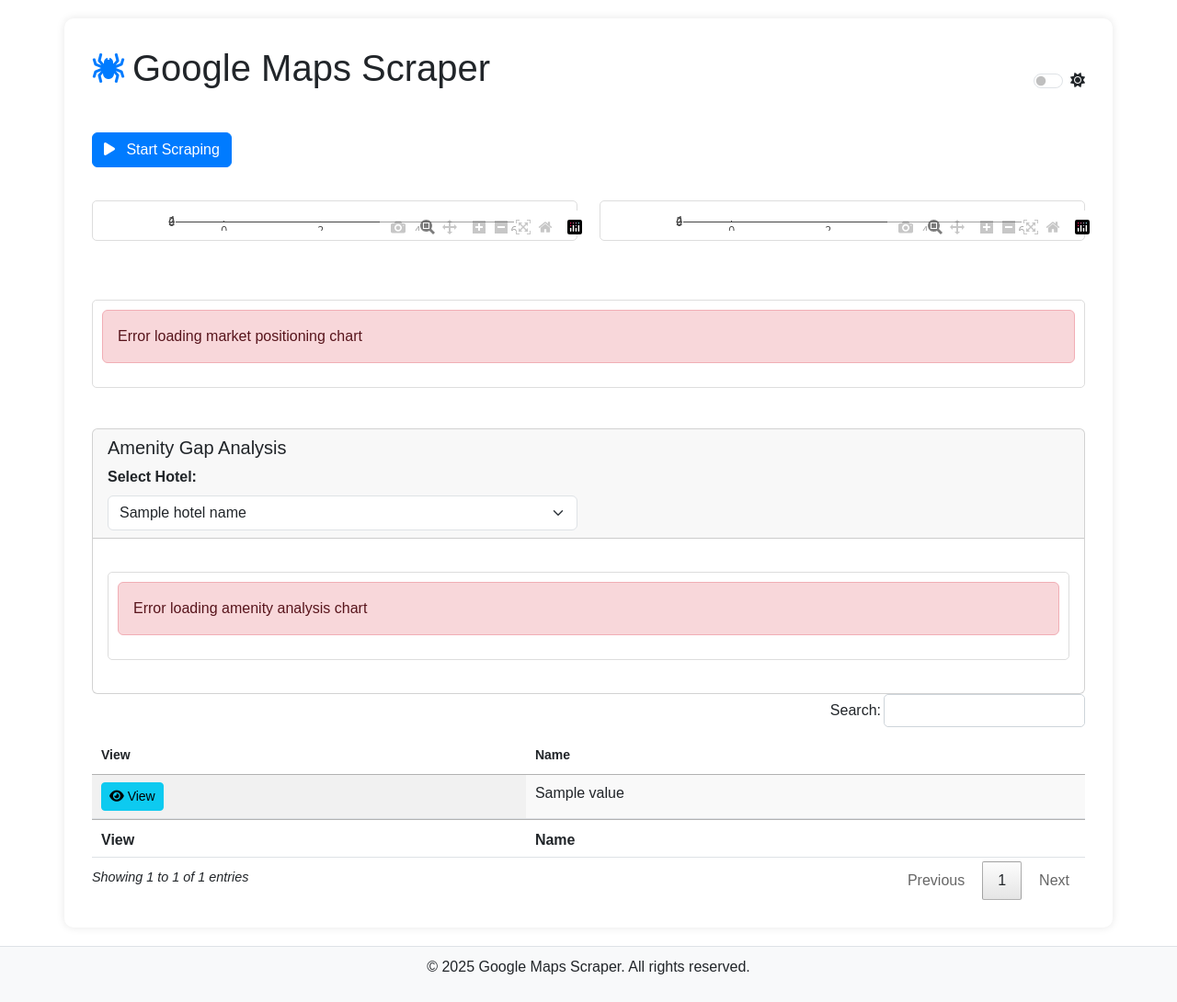
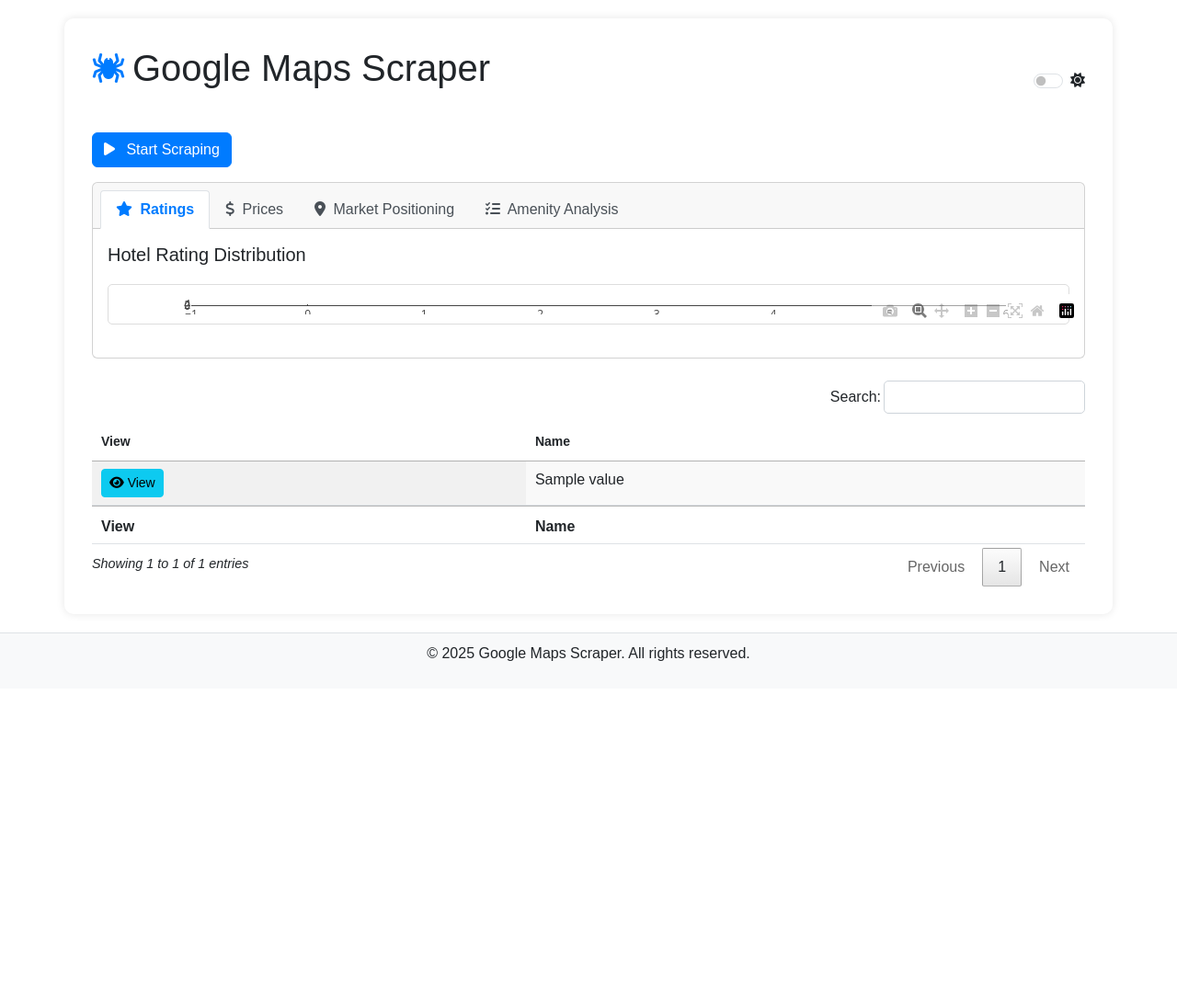
Before and after one commit to kenagt/GoogleMapsScraper, a Flask app: template templates/index.html in a window 1280 px wide. Shown: the whole page at 92% size. After the commit the page ends 719 px from the top, so only its background shows below. Run offline with Flask 3, Linux system fonts and the light colour scheme; the template is opened without the code that fills it: most values are stand-ins (such as "Sample title", 1, 10 or a date in 2020); parts of the project's set-up code (start-up, migrations or seed data) failed here and were passed over; some libraries are stand-ins or nearby versions.

Commit message:
- Tabs added

```diff
--- a/app.py
+++ b/app.py
@@ -1,7 +1,7 @@
 import os
 import threading
 import pandas as pd
-from flask import Flask, render_template, redirect, url_for, flash
+from flask import Flask, render_template, redirect, url_for, flash, request
 # Import your scraper functions (perform_scraping, etc.)
 from google_maps_scraper import perform_scraping  # Replace with your actual file
 import json
@@ -54,18 +54,17 @@ def index():
     price_distribution_json = create_price_distribution_chart()
     market_positioning_json = create_market_positioning_chart()
 
-    # Add initial amenity analysis with default hotel
-    amenity_analysis_json = create_amenity_gap_analysis()
+    # Get amenity analysis and hotel names
+    amenity_analysis_json, hotels_with_amenities = create_amenity_gap_analysis()
 
-    return render_template(
-        'index.html',
-        data=data,
-        scraping_in_progress=scraping_in_progress,
-        rating_distribution_json=rating_distribution_json,
-        price_distribution_json=price_distribution_json,
-        market_positioning_json=market_positioning_json,
-        amenity_analysis_json=amenity_analysis_json
-    )
+    return render_template('index.html',
+                           data=data,
+                           scraping_in_progress=scraping_in_progress,
+                           rating_distribution_json=rating_distribution_json,
+                           price_distribution_json=price_distribution_json,
+                           market_positioning_json=market_positioning_json,
+                           amenity_analysis_json=amenity_analysis_json,
+                           hotels_with_amenities=hotels_with_amenities)
 
 
 @app.route('/start_scraping')
@@ -81,6 +80,12 @@ def start_scraping():
     else:
         flash("Scraping is already in progress.", 'warning')
     return redirect(url_for('index'))
+
+@app.route('/amenity_analysis')
+def amenity_analysis():
+    hotel_name = request.args.get('hotel_name', None)
+    analysis_json, _ = create_amenity_gap_analysis(hotel_name)
+    return analysis_json
 
 
 def run_scraping():
@@ -311,6 +316,7 @@ def create_market_positioning_chart():
 
     return pio.to_json(fig)
 
+
 def create_amenity_gap_analysis(hotel_name=None):
     """
     Creates a Plotly visualization for amenity gap analysis.
@@ -320,12 +326,12 @@ def create_amenity_gap_analysis(hotel_name=None):
         hotel_name (str, optional): The name of the hotel to analyze. If None, uses the first hotel in data.
 
     Returns:
-        str: JSON representation of the Plotly figure
+        tuple: (str: JSON representation of the Plotly figure, list: hotel names with amenities)
     """
     global scraped_data
 
     if not scraped_data:
-        return "{}"  # Return empty JSON object
+        return "{}", []  # Return empty JSON object and empty list
 
     # Extract amenities data
     hotels_with_amenities = []
@@ -342,16 +348,24 @@ def create_amenity_gap_analysis(hotel_name=None):
         })
 
     if not hotels_with_amenities:
-        return "{}"
+        return "{}", []
+
+    # Get list of hotel names for dropdown
+    hotel_names = [h['name'] for h in hotels_with_amenities]
 
     # If no hotel name is provided, use the first one
-    if hotel_name is None or hotel_name not in [h['name'] for h in hotels_with_amenities]:
-        hotel_name = hotels_with_amenities[0]['name']
+    if hotel_name is None or hotel_name not in hotel_names:
+        hotel_name = hotel_names[0] if hotel_names else None
+
+    # Exit early if we have no valid hotels
+    if not hotel_name:
+        return "{}", hotel_names
 
     # Get the target hotel
-    target_hotel = next((h for h in hotels_with_amenities if h['name'] == hotel_name), None)
+    target_hotel = next(
+        (h for h in hotels_with_amenities if h['name'] == hotel_name), None)
     if not target_hotel:
-        return "{}"
+        return "{}", hotel_names
 
     # Find all unique amenities across all hotels
     all_amenities = set()
@@ -360,7 +374,8 @@ def create_amenity_gap_analysis(hotel_name=None):
 
     # Count how many competitors have each amenity
     amenity_counts = {amenity: 0 for amenity in all_amenities}
-    total_competitors = len(hotels_with_amenities) - 1  # Exclude the target hotel
+    total_competitors = len(
+        hotels_with_amenities) - 1  # Exclude the target hotel
 
     for hotel in hotels_with_amenities:
         if hotel['name'] == hotel_name:
@@ -370,12 +385,16 @@ def create_amenity_gap_analysis(hotel_name=None):
             amenity_counts[amenity] += 1
 
     # Calculate percentage of competitors with each amenity
-    amenity_percentages = {amenity: (count / total_competitors) * 100 for amenity, count in amenity_counts.items()}
+    amenity_percentages = {
+        amenity: (count / total_competitors) * 100 if total_competitors > 0 else 0
+        for amenity, count in amenity_counts.items()
+    }
 
     # Categorize amenities for the target hotel
     unique_amenities = []  # Amenities only the target hotel has
     common_amenities = []  # Amenities the target hotel shares with others
-    missing_amenities = []  # Amenities competitors have but target hotel doesn't
+    missing_amenities = [
+    ]  # Amenities competitors have but target hotel doesn't
 
     for amenity in all_amenities:
         has_amenity = amenity in target_hotel['amenities']
@@ -396,54 +415,60 @@ def create_amenity_gap_analysis(hotel_name=None):
     fig = go.Figure()
 
     # Bar colors
-    unique_color = 'rgb(39, 174, 96)'     # Green
-    common_color = 'rgb(52, 152, 219)'    # Blue
-    missing_color = 'rgb(231, 76, 60)'    # Red
+    unique_color = 'rgb(39, 174, 96)'  # Green
+    common_color = 'rgb(52, 152, 219)'  # Blue
+    missing_color = 'rgb(231, 76, 60)'  # Red
 
     # Add unique amenities
     if unique_amenities:
-        fig.add_trace(go.Bar(
-            y=unique_amenities,
-            x=[100] * len(unique_amenities),  # Set to 100% as these are unique
-            orientation='h',
-            name='Unique Amenities',
-            marker=dict(color=unique_color),
-            text=['Unique'] * len(unique_amenities),
-            textposition='inside',
-            hovertemplate='<b>%{y}</b><br>Unique to this hotel<extra></extra>'
-        ))
+        fig.add_trace(
+            go.Bar(
+                y=unique_amenities,
+                x=[100] *
+                len(unique_amenities),  # Set to 100% as these are unique
+                orientation='h',
+                name='Unique Amenities',
+                marker=dict(color=unique_color),
+                text=['Unique'] * len(unique_amenities),
+                textposition='inside',
+                hovertemplate=
+                '<b>%{y}</b><br>Unique to this hotel<extra></extra>'))
 
     # Add common amenities
     if common_amenities:
         common_names = [item[0] for item in common_amenities]
         common_percentages = [item[1] for item in common_amenities]
 
-        fig.add_trace(go.Bar(
-            y=common_names,
-            x=common_percentages,
-            orientation='h',
-            name='Common Amenities',
-            marker=dict(color=common_color),
-            text=[f"{p:.1f}%" for p in common_percentages],
-            textposition='outside',
-            hovertemplate='<b>%{y}</b><br>%{x:.1f}% of competitors have this<extra></extra>'
-        ))
+        fig.add_trace(
+            go.Bar(
+                y=common_names,
+                x=common_percentages,
+                orientation='h',
+                name='Common Amenities',
+                marker=dict(color=common_color),
+                text=[f"{p:.1f}%" for p in common_percentages],
+                textposition='outside',
+                hovertemplate=
+                '<b>%{y}</b><br>%{x:.1f}% of competitors have this<extra></extra>'
+            ))
 
     # Add missing amenities
     if missing_amenities:
         missing_names = [item[0] for item in missing_amenities]
         missing_percentages = [item[1] for item in missing_amenities]
 
-        fig.add_trace(go.Bar(
-            y=missing_names,
-            x=missing_percentages,
-            orientation='h',
-            name='Missing Amenities',
-            marker=dict(color=missing_color),
-            text=[f"{p:.1f}%" for p in missing_percentages],
-            textposition='outside',
-            hovertemplate='<b>%{y}</b><br>%{x:.1f}% of competitors have this<extra></extra>'
-        ))
+        fig.add_trace(
+            go.Bar(
+                y=missing_names,
+                x=missing_percentages,
+                orientation='h',
+                name='Missing Amenities',
+                marker=dict(color=missing_color),
+                text=[f"{p:.1f}%" for p in missing_percentages],
+                textposition='outside',
+                hovertemplate=
+                '<b>%{y}</b><br>%{x:.1f}% of competitors have this<extra></extra>'
+            ))
 
     # Update layout
     fig.update_layout(
@@ -452,16 +477,17 @@ def create_amenity_gap_analysis(hotel_name=None):
         yaxis_title="Amenities",
         template="plotly_white",
         barmode='group',
-        height=max(500, 100 + 25 * len(all_amenities)),  # Dynamic height based on number of amenities
+        height=max(
+            500, 100 + 25 *
+            len(all_amenities)),  # Dynamic height based on number of amenities
         width=900,
-        legend=dict(
-            orientation="h",
-            yanchor="bottom",
-            y=1.02,
-            xanchor="right",
-            x=1
-        ),
-        margin=dict(l=150, r=50, t=80, b=50)  # Increase left margin for amenity names
+        legend=dict(orientation="h",
+                    yanchor="bottom",
+                    y=1.02,
+                    xanchor="right",
+                    x=1),
+        margin=dict(l=150, r=50, t=80,
+                    b=50)  # Increase left margin for amenity names
     )
 
     # Add annotations for recommendations
@@ -470,7 +496,8 @@ def create_amenity_gap_analysis(hotel_name=None):
     # Add high-priority missing amenities (those that >50% of competitors have)
     high_priority = [item for item in missing_amenities if item[1] > 50]
     if high_priority:
-        high_names = ", ".join([item[0] for item in high_priority[:3]])  # Top 3
+        high_names = ", ".join([item[0]
+                                for item in high_priority[:3]])  # Top 3
         recommendations.append(f"Consider adding: {high_names}")
 
     # Add unique selling points
@@ -480,22 +507,21 @@ def create_amenity_gap_analysis(hotel_name=None):
 
     # Add the recommendations as annotations
     for i, rec in enumerate(recommendations):
-        fig.add_annotation(
-            x=0.5,
-            y=-0.15 - (i * 0.05),
-            xref="paper",
-            yref="paper",
-            text=rec,
-            showarrow=False,
-            font=dict(size=14),
-            align="center",
-            bgcolor="rgba(255, 255, 255, 0.8)",
-            bordercolor="rgba(0, 0, 0, 0.3)",
-            borderwidth=1,
-            borderpad=4
-        )
+        fig.add_annotation(x=0.5,
+                           y=-0.15 - (i * 0.05),
+                           xref="paper",
+                           yref="paper",
+                           text=rec,
+                           showarrow=False,
+                           font=dict(size=14),
+                           align="center",
+                           bgcolor="rgba(255, 255, 255, 0.8)",
+                           bordercolor="rgba(0, 0, 0, 0.3)",
+                           borderwidth=1,
+                           borderpad=4)
 
-    return pio.to_json(fig)
+    return pio.to_json(fig), hotel_names
+
 
 if __name__ == '__main__':
     app.run(debug=True)
--- a/templates/index.html
+++ b/templates/index.html
@@ -41,6 +41,37 @@
         .btn-primary:hover {
             background-color: #0069d9;
             border-color: #0062cc;
+        }
+
+        /* Tab styles */
+        .nav-tabs .nav-link {
+            color: #495057;
+            border: 1px solid transparent;
+            border-top-left-radius: 0.25rem;
+            border-top-right-radius: 0.25rem;
+            transition: all 0.2s ease;
+        }
+
+        .nav-tabs .nav-link.active {
+            color: #007bff;
+            background-color: #fff;
+            border-color: #dee2e6 #dee2e6 #fff;
+            font-weight: 600;
+        }
+
+        .nav-tabs .nav-link:hover:not(.active) {
+            background-color: rgba(0, 123, 255, 0.1);
+        }
+
+        /* Dark mode tab styles */
+        [data-bs-theme="dark"] .nav-tabs .nav-link.active {
+            color: #fff;
+            background-color: #343a40;
+            border-color: #495057 #495057 #343a40;
+        }
+
+        [data-bs-theme="dark"] .nav-tabs .nav-link:hover:not(.active) {
+            background-color: rgba(255, 255, 255, 0.1);
         }
 
         /* Table specific styles */
@@ -273,43 +304,67 @@
             {% endif %}
         </div>
 
-        <!-- Charts -->
-        <div class="row">
-            <div class="col-md-6">
-                <div class="chart-container" id="ratingDistributionChart"></div>
+        <!-- Chart Tabs -->
+        <div class="card mb-4">
+            <div class="card-header">
+                <ul class="nav nav-tabs card-header-tabs" id="chartTabs" role="tablist">
+                    <li class="nav-item" role="presentation">
+                        <button class="nav-link active" id="ratings-tab" data-bs-toggle="tab" data-bs-target="#ratings-tab-pane" type="button" role="tab" aria-controls="ratings-tab-pane" aria-selected="true">
+                            <i class="fas fa-star me-1"></i> Ratings
+                        </button>
+                    </li>
+                    <li class="nav-item" role="presentation">
+                        <button class="nav-link" id="prices-tab" data-bs-toggle="tab" data-bs-target="#prices-tab-pane" type="button" role="tab" aria-controls="prices-tab-pane" aria-selected="false">
+                            <i class="fas fa-dollar-sign me-1"></i> Prices
+                        </button>
+                    </li>
+                    <li class="nav-item" role="presentation">
+                        <button class="nav-link" id="positioning-tab" data-bs-toggle="tab" data-bs-target="#positioning-tab-pane" type="button" role="tab" aria-controls="positioning-tab-pane" aria-selected="false">
+                            <i class="fas fa-map-marker-alt me-1"></i> Market Positioning
+                        </button>
+                    </li>
+                    <li class="nav-item" role="presentation">
+                        <button class="nav-link" id="amenities-tab" data-bs-toggle="tab" data-bs-target="#amenities-tab-pane" type="button" role="tab" aria-controls="amenities-tab-pane" aria-selected="false">
+                            <i class="fas fa-list-check me-1"></i> Amenity Analysis
+                        </button>
+                    </li>
+                </ul>
             </div>
-            <div class="col-md-6">
-                <div class="chart-container" id="priceDistributionChart"></div>
-            </div>
-        </div>
+            <div class="card-body">
+                <div class="tab-content" id="chartTabsContent">
+                    <!-- Ratings Tab -->
+                    <div class="tab-pane fade show active" id="ratings-tab-pane" role="tabpanel" aria-labelledby="ratings-tab" tabindex="0">
+                        <h5 class="card-title">Hotel Rating Distribution</h5>
+                        <div class="chart-container" id="ratingDistributionChart"></div>
+                    </div>
 
-        <!-- Market Positioning Map -->
-        <div class="row mt-4">
-            <div class="col-12">
-                <div class="chart-container" id="marketPositioningChart"></div>
-            </div>
-        </div>
+                    <!-- Prices Tab -->
+                    <div class="tab-pane fade" id="prices-tab-pane" role="tabpanel" aria-labelledby="prices-tab" tabindex="0">
+                        <h5 class="card-title">Hotel Price Distribution</h5>
+                        <div class="chart-container" id="priceDistributionChart"></div>
+                    </div>
 
-        <!-- Amenity Gap Analysis Section -->
-        <div class="row mt-4">
-            <div class="col-12">
-                <div class="card">
-                    <div class="card-header">
+                    <!-- Market Positioning Tab -->
+                    <div class="tab-pane fade" id="positioning-tab-pane" role="tabpanel" aria-labelledby="positioning-tab" tabindex="0">
+                        <h5 class="card-title">Market Positioning Map: Price vs. Quality</h5>
+                        <div class="chart-container" id="marketPositioningChart"></div>
+                    </div>
+
+                    <!-- Amenity Analysis Tab -->
+                    <div class="tab-pane fade" id="amenities-tab-pane" role="tabpanel" aria-labelledby="amenities-tab" tabindex="0">
                         <h5 class="card-title">Amenity Gap Analysis</h5>
-                        <div class="row">
+                        <div class="row mb-3">
                             <div class="col-md-6">
                                 <div class="form-group">
                                     <label for="hotelSelect" class="form-label">Select Hotel:</label>
                                     <select class="form-select" id="hotelSelect">
-                                        {% for hotel_name in hotel_names %}
+                                        {% for hotel_name in hotels_with_amenities %}
                                         <option value="{{ hotel_name }}">{{ hotel_name }}</option>
                                         {% endfor %}
                                     </select>
                                 </div>
                             </div>
                         </div>
-                    </div>
-                    <div class="card-body">
                         <div class="chart-container" id="amenityAnalysisChart"></div>
                     </div>
                 </div>
```
